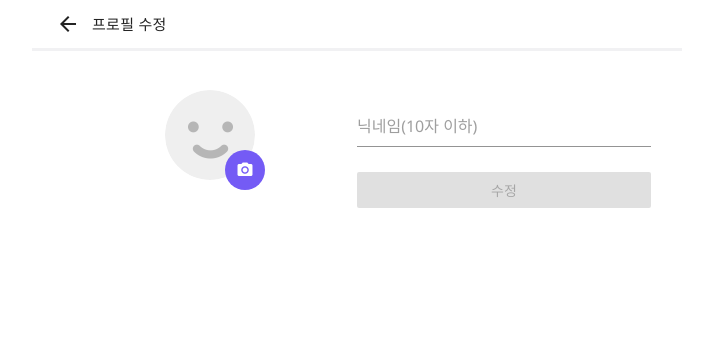
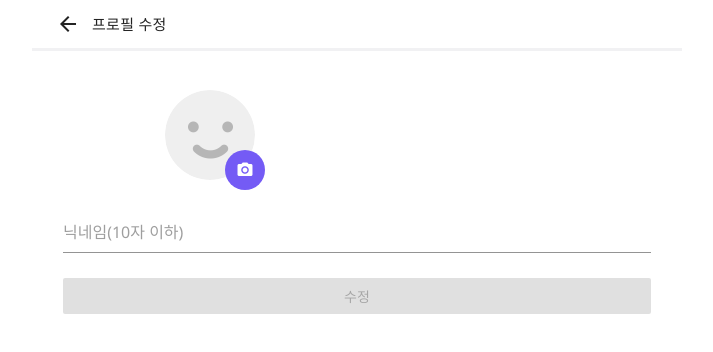
Before and after one commit to kimyeong-chae/stargram-frontend, a Vue app in the folder frontend/: page /member/1/profile/edit in a window 1280 px wide. Shown: the top 352 px of the page, without its empty margins (283-996 px from the left). Built offline with nearby package versions, Linux system fonts and the light colour scheme; what vue-authenticate, vue-moment would draw is missing.

Commit message:
- 프로필 수정 기능 구현

```diff
--- a/frontend/src/pages/EditProfile.vue
+++ b/frontend/src/pages/EditProfile.vue
@@ -1,49 +1,29 @@
 <template>
   <v-container fluid class="pa-0 text-xs-center">
-    <tool-bar :title="menu.title" color="white"></tool-bar>
+    <tool-bar title="프로필 수정" color="white"></tool-bar>
 
-    <v-layout wrap row>
+    <v-layout class="profile-edit__wrap" wrap row>
       <v-flex class="py-2" xs12 sm6>
         <v-avatar extended size="90">
-          <v-img v-if="member.profileUrl === ''" :src="DefaultImagePath"></v-img>
+          <v-img :src="imageUrl || member.profileUrl || defaultImagePath"></v-img>
 
-          <v-img v-else :src="member.profileUrl" dark></v-img>
-
-          <v-bottom-sheet v-model="bottomSheet">
           <v-btn
-              id="select-picture"
+            class="profile-edit__camera-button"
             fab
             small
             color="#745bf5"
-              slot="activator"
             dark
             absolute
             depressed
+            @click="pickFile"
           >
             <v-icon>camera_alt</v-icon>
           </v-btn>
-
-            <v-list class="bottom-sheet">
-              <v-list-tile>
-                <v-list-tile-content>
-                  <v-list-tile-title>사진 촬영</v-list-tile-title>
-                </v-list-tile-content>
-              </v-list-tile>
-
-              <v-divider></v-divider>
-
-              <v-list-tile>
-                <v-list-tile-content>
-                  <v-list-tile-title>앨범</v-list-tile-title>
-                </v-list-tile-content>
-              </v-list-tile>
-            </v-list>
-          </v-bottom-sheet>
         </v-avatar>
       </v-flex>
 
-      <v-flex class="py-2" xs12 sm6>
-        <v-form ref="form" @submit.prevent="submit" v-model="valid">
+      <v-flex class="py-2" xs12>
+        <v-form enctype="multipart/form-data" ref="form" @submit.prevent="submit" v-model="valid">
           <v-text-field
             v-model="nickname"
             :rules="nicknameRules"
@@ -54,15 +34,16 @@
             required
           ></v-text-field>
 
-          <v-btn
-            color="#745bf5"
-            :disabled="!valid"
-            :dark="valid"
-            block
-            depressed
-            @click="submit"
-            v-text="selectText"
-          ></v-btn>
+          <input
+            style="display:none"
+            type="file"
+            accept="image/*"
+            capture="camera"
+            ref="image"
+            @change="onFilePicked"
+          >
+
+          <v-btn color="#745bf5" :disabled="!valid" :dark="valid" block depressed @click="submit">수정</v-btn>
         </v-form>
       </v-flex>
     </v-layout>
@@ -70,7 +51,9 @@
 </template>
 
 <script>
-import DefaultImagePath from '@/assets/images/profile-image-default@2x.png';
+import { mapState } from 'vuex';
+import defaultImagePath from '@/assets/images/profile-image-default@2x.png';
+import FamenceAPI from '@/api/famenceAPI';
 import ToolBar from '../components/ToolBar';
 
 export default {
@@ -79,47 +62,81 @@ export default {
   },
   data() {
     return {
-      DefaultImagePath,
+      defaultImagePath,
       valid: false,
-      bottomSheet: false,
       nickname: '',
+      imageUrl: '',
+      imageFile: '',
       nicknameRules: [
         v => !!v || '닉네임을 입력해주세요.',
         v => (v && v.length <= 10) || '10자 이내로 입력해주세요.',
       ],
-      member: {
-        profileUrl: '',
-        nickname: 'test',
-      },
       menu: {
         title: '프로필 수정',
       },
     };
   },
   methods: {
-    submit() {
-      // validation
-      this.$refs.form.validate();
+    async submit() {
+      try {
+        if (this.$refs.form.validate()) {
+          const formData = new FormData();
+          formData.append('imgFile', this.imageFile);
+          formData.append('nickname', this.nickname);
+
+          const result = await FamenceAPI.updataMemberProfile(
+            this.member.idMember,
+            formData,
+          );
+          console.log(result);
+
+          // 완료 후 라우팅? 모달?
+        }
+      } catch (error) {
+        console.error(error);
+      }
+    },
+    pickFile() {
+      this.$refs.image.click();
+    },
+    onFilePicked() {
+      const files = this.$refs.image.files;
+
+      if (files[0] !== undefined) {
+        const imageName = files[0].name;
+
+        if (
+          imageName.lastIndexOf('.') <= 0 ||
+          !/\.(jpg|svg|jpeg|png|bmp|gif)$/i.test(imageName)
+        ) {
+          alert('올바른 이미지를 올려주세요');
+          return;
+        }
+
+        const fr = new FileReader();
+        fr.readAsDataURL(files[0]);
+        fr.addEventListener('load', () => {
+          this.imageUrl = fr.result;
+          this.imageFile = files[0];
+        });
+      } else {
+        this.imageFile = '';
+        this.imageUrl = '';
+      }
     },
   },
   computed: {
-    selectText() {
-      return this.menu.title === '프로필 수정' ? '수정' : '확인';
-    },
+    ...mapState(['member']),
   },
 };
 </script>
 
 <style scoped>
-.layout {
+.profile-edit__wrap {
   padding: 31px;
 }
-#select-picture {
+.profile-edit__camera-button {
   top: 60px;
   left: 60px;
 }
-.bottom-sheet .v-list__tile__title {
-  font-size: 14px;
-  font-weight: 500;
-}
 </style>
```
Lines whose indentation alone changed are shown as unchanged.
